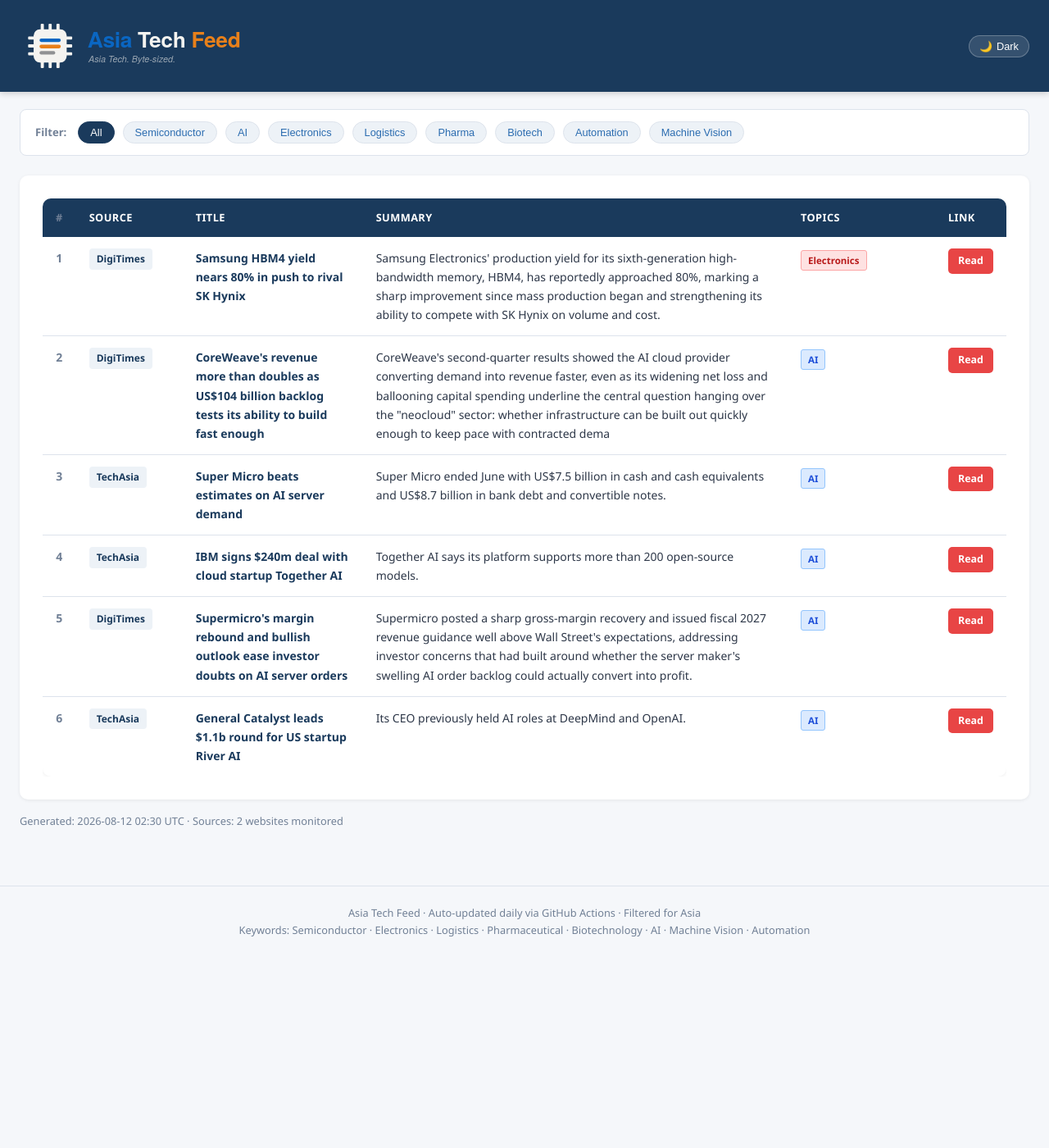
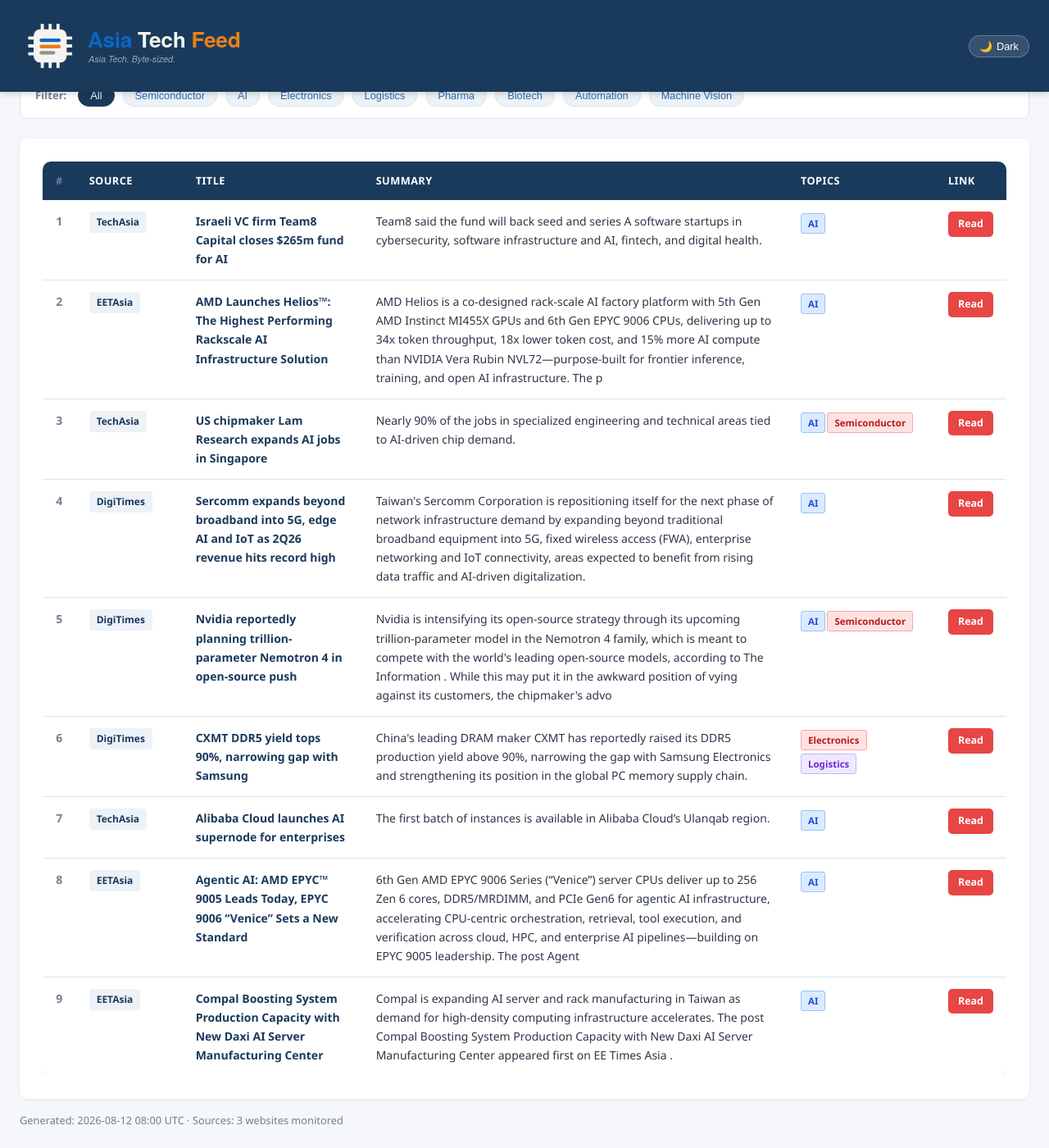
Before and after one commit to asiatechfeed/Asia-Tech-Feed, a Jekyll site: the page built from _posts/2026-08-12-asia-tech-news-digest.md, in a window 1280 px wide and 1400 px high, scrolled down 633 px. Shown: the whole window at 82% size. Built offline with Jekyll 4.4.1, drawn with Linux system fonts in a browser that asks for light colours; a script that is not in the unit is left out; before the commit the page ends 1800 px from its top, so only the background shows below that; some of the changed text lies outside the part shown.

Commit message:
📰 News digest 2026-08-12 (9 articles)

```diff
--- a/_posts/2026-08-12-asia-tech-news-digest.md
+++ b/_posts/2026-08-12-asia-tech-news-digest.md
@@ -1,16 +1,16 @@
 ---
 layout: post
 title: "Asia Tech News Digest - August 12, 2026"
-date: 2026-08-12 10:30:34 +0800
-articles_count: 6
-sources_count: 2
-sources: ["DigiTimes", "TechAsia"]
+date: 2026-08-12 16:00:52 +0800
+articles_count: 9
+sources_count: 3
+sources: ["DigiTimes", "EETAsia", "TechAsia"]
 csv_file: /assets/data/news-2026-08-12.tsv
-featured_title: "Samsung HBM4 yield nears 80% in push to rival SK Hynix"
-featured_url: "https://www.digitimes.com/news/a20260812VL204/samsung-hbm4-sk-hynix-production-dram.html"
-featured_source: "DigiTimes"
-featured_summary: "Samsung Electronics' production yield for its sixth-generation high-bandwidth memory, HBM4, has reportedly approached 80%, marking a sharp improvement since mass production began and strengthening its ability to compete with SK Hynix on volume and cost."
-featured_image: "https://img.digitimes.com/newsshow/20260812vl204_files/2_b.jpg"
+featured_title: "Israeli VC firm Team8 Capital closes $265m fund for AI"
+featured_url: "https://www.techinasia.com/palo-alto-eyes-400m-acquisition-of-israeli-startup-koi"
+featured_source: "TechAsia"
+featured_summary: "Team8 said the fund will back seed and series A software startups in cybersecurity, software infrastructure and AI, fintech, and digital health."
+featured_image: ""
 ---
 
 <table class="news-table">
@@ -27,51 +27,75 @@ featured_image: "https://img.digitimes.com/newsshow/20260812vl204_files/2_b.jpg"
 <tbody>
 <tr>
   <td class="col-num">1</td>
-  <td class="col-source"><span class="source-badge">DigiTimes</span></td>
-  <td class="col-title"><span class="article-title">Samsung HBM4 yield nears 80% in push to rival SK Hynix</span></td>
-  <td class="col-summary">Samsung Electronics' production yield for its sixth-generation high-bandwidth memory, HBM4, has reportedly approached 80%, marking a sharp improvement since mass production began and strengthening its ability to compete with SK Hynix on volume and cost.</td>
-  <td class="col-tags"><span class="tag semi">Electronics</span></td>
-  <td class="col-link"><a class="btn-link" href="https://www.digitimes.com/news/a20260812VL204/samsung-hbm4-sk-hynix-production-dram.html" target="_blank" rel="noopener">Read</a></td>
+  <td class="col-source"><span class="source-badge">TechAsia</span></td>
+  <td class="col-title"><span class="article-title">Israeli VC firm Team8 Capital closes $265m fund for AI</span></td>
+  <td class="col-summary">Team8 said the fund will back seed and series A software startups in cybersecurity, software infrastructure and AI, fintech, and digital health.</td>
+  <td class="col-tags"><span class="tag ai">AI</span></td>
+  <td class="col-link"><a class="btn-link" href="https://www.techinasia.com/palo-alto-eyes-400m-acquisition-of-israeli-startup-koi" target="_blank" rel="noopener">Read</a></td>
 </tr>
 <tr>
   <td class="col-num">2</td>
-  <td class="col-source"><span class="source-badge">DigiTimes</span></td>
-  <td class="col-title"><span class="article-title">CoreWeave's revenue more than doubles as US$104 billion backlog tests its ability to build fast enough</span></td>
-  <td class="col-summary">CoreWeave's second-quarter results showed the AI cloud provider converting demand into revenue faster, even as its widening net loss and ballooning capital spending underline the central question hanging over the "neocloud" sector: whether infrastructure can be built out quickly enough to keep pace with contracted dema</td>
+  <td class="col-source"><span class="source-badge">EETAsia</span></td>
+  <td class="col-title"><span class="article-title">AMD Launches Helios™: The Highest Performing Rackscale AI Infrastructure Solution</span></td>
+  <td class="col-summary">AMD Helios is a co-designed rack-scale AI factory platform with 5th Gen AMD Instinct MI455X GPUs and 6th Gen EPYC 9006 CPUs, delivering up to 34x token throughput, 18x lower token cost, and 15% more AI compute than NVIDIA Vera Rubin NVL72—purpose-built for frontier inference, training, and open AI infrastructure. The p</td>
   <td class="col-tags"><span class="tag ai">AI</span></td>
-  <td class="col-link"><a class="btn-link" href="https://www.digitimes.com/news/a20260812VL202/coreweave-capacity-infrastructure-revenue-demand.html" target="_blank" rel="noopener">Read</a></td>
+  <td class="col-link"><a class="btn-link" href="https://www.eetasia.com/embeddedblog-amd-launches-helios-the-highest-performing-rackscale-ai-infrastructure-solution/" target="_blank" rel="noopener">Read</a></td>
 </tr>
 <tr>
   <td class="col-num">3</td>
   <td class="col-source"><span class="source-badge">TechAsia</span></td>
-  <td class="col-title"><span class="article-title">Super Micro beats estimates on AI server demand</span></td>
-  <td class="col-summary">Super Micro ended June with US$7.5 billion in cash and cash equivalents and US$8.7 billion in bank debt and convertible notes.</td>
-  <td class="col-tags"><span class="tag ai">AI</span></td>
-  <td class="col-link"><a class="btn-link" href="https://www.techinasia.com/super-micro-internal-probe-alleged-chip-diversion" target="_blank" rel="noopener">Read</a></td>
+  <td class="col-title"><span class="article-title">US chipmaker Lam Research expands AI jobs in Singapore</span></td>
+  <td class="col-summary">Nearly 90% of the jobs in specialized engineering and technical areas tied to AI-driven chip demand.</td>
+  <td class="col-tags"><span class="tag ai">AI</span><span class="tag semi">Semiconductor</span></td>
+  <td class="col-link"><a class="btn-link" href="https://www.techinasia.com/sk-hynix-plans-12-9b-chip-plant-to-meet-ai-chip-demand" target="_blank" rel="noopener">Read</a></td>
 </tr>
 <tr>
   <td class="col-num">4</td>
-  <td class="col-source"><span class="source-badge">TechAsia</span></td>
-  <td class="col-title"><span class="article-title">IBM signs $240m deal with cloud startup Together AI</span></td>
-  <td class="col-summary">Together AI says its platform supports more than 200 open-source models.</td>
+  <td class="col-source"><span class="source-badge">DigiTimes</span></td>
+  <td class="col-title"><span class="article-title">Sercomm expands beyond broadband into 5G, edge AI and IoT as 2Q26 revenue hits record high</span></td>
+  <td class="col-summary">Taiwan's Sercomm Corporation is repositioning itself for the next phase of network infrastructure demand by expanding beyond traditional broadband equipment into 5G, fixed wireless access (FWA), enterprise networking and IoT connectivity, areas expected to benefit from rising data traffic and AI-driven digitalization.</td>
   <td class="col-tags"><span class="tag ai">AI</span></td>
-  <td class="col-link"><a class="btn-link" href="https://www.techinasia.com/ibm-metas-ai-alliance-launches-indonesia" target="_blank" rel="noopener">Read</a></td>
+  <td class="col-link"><a class="btn-link" href="https://www.digitimes.com/news/a20260812PD236/sercomm-5g-broadband-revenue-taiwan.html" target="_blank" rel="noopener">Read</a></td>
 </tr>
 <tr>
   <td class="col-num">5</td>
   <td class="col-source"><span class="source-badge">DigiTimes</span></td>
-  <td class="col-title"><span class="article-title">Supermicro's margin rebound and bullish outlook ease investor doubts on AI server orders</span></td>
-  <td class="col-summary">Supermicro posted a sharp gross-margin recovery and issued fiscal 2027 revenue guidance well above Wall Street's expectations, addressing investor concerns that had built around whether the server maker's swelling AI order backlog could actually convert into profit.</td>
-  <td class="col-tags"><span class="tag ai">AI</span></td>
-  <td class="col-link"><a class="btn-link" href="https://www.digitimes.com/news/a20260812VL200/supermicro-outlook-2027-revenue-recovery.html" target="_blank" rel="noopener">Read</a></td>
+  <td class="col-title"><span class="article-title">Nvidia reportedly planning trillion-parameter Nemotron 4 in open-source push</span></td>
+  <td class="col-summary">Nvidia is intensifying its open-source strategy through its upcoming trillion-parameter model in the Nemotron 4 family, which is meant to compete with the world's leading open-source models, according to The Information . While this may put it in the awkward position of vying against its customers, the chipmaker's advo</td>
+  <td class="col-tags"><span class="tag ai">AI</span><span class="tag semi">Semiconductor</span></td>
+  <td class="col-link"><a class="btn-link" href="https://www.digitimes.com/news/a20260812VL221/nvidia-openai-sales-competition.html" target="_blank" rel="noopener">Read</a></td>
 </tr>
 <tr>
   <td class="col-num">6</td>
+  <td class="col-source"><span class="source-badge">DigiTimes</span></td>
+  <td class="col-title"><span class="article-title">CXMT DDR5 yield tops 90%, narrowing gap with Samsung</span></td>
+  <td class="col-summary">China's leading DRAM maker CXMT has reportedly raised its DDR5 production yield above 90%, narrowing the gap with Samsung Electronics and strengthening its position in the global PC memory supply chain.</td>
+  <td class="col-tags"><span class="tag semi">Electronics</span><span class="tag logis">Logistics</span></td>
+  <td class="col-link"><a class="btn-link" href="https://www.digitimes.com/news/a20260812PD226/cxmt-samsung-ddr5-dram-pc.html" target="_blank" rel="noopener">Read</a></td>
+</tr>
+<tr>
+  <td class="col-num">7</td>
   <td class="col-source"><span class="source-badge">TechAsia</span></td>
-  <td class="col-title"><span class="article-title">General Catalyst leads $1.1b round for US startup River AI</span></td>
-  <td class="col-summary">Its CEO previously held AI roles at DeepMind and OpenAI.</td>
+  <td class="col-title"><span class="article-title">Alibaba Cloud launches AI supernode for enterprises</span></td>
+  <td class="col-summary">The first batch of instances is available in Alibaba Cloud’s Ulanqab region.</td>
   <td class="col-tags"><span class="tag ai">AI</span></td>
-  <td class="col-link"><a class="btn-link" href="https://www.techinasia.com/indian-ai-agent-startup-revrag-acquires-genai-infra-firm" target="_blank" rel="noopener">Read</a></td>
+  <td class="col-link"><a class="btn-link" href="https://www.techinasia.com/alibabas-cloud-revenue-jumps-40-ai-demand" target="_blank" rel="noopener">Read</a></td>
+</tr>
+<tr>
+  <td class="col-num">8</td>
+  <td class="col-source"><span class="source-badge">EETAsia</span></td>
+  <td class="col-title"><span class="article-title">Agentic AI: AMD EPYC™ 9005 Leads Today, EPYC 9006 “Venice” Sets a New Standard</span></td>
+  <td class="col-summary">6th Gen AMD EPYC 9006 Series (“Venice”) server CPUs deliver up to 256 Zen 6 cores, DDR5/MRDIMM, and PCIe Gen6 for agentic AI infrastructure, accelerating CPU-centric orchestration, retrieval, tool execution, and verification across cloud, HPC, and enterprise AI pipelines—building on EPYC 9005 leadership. The post Agent</td>
+  <td class="col-tags"><span class="tag ai">AI</span></td>
+  <td class="col-link"><a class="btn-link" href="https://www.eetasia.com/embeddedblog-agentic-ai-amd-epyc-9005-leads-today-epyc-9006-venice-sets-a-new-standard/" target="_blank" rel="noopener">Read</a></td>
+</tr>
+<tr>
+  <td class="col-num">9</td>
+  <td class="col-source"><span class="source-badge">EETAsia</span></td>
+  <td class="col-title"><span class="article-title">Compal Boosting System Production Capacity with New Daxi AI Server Manufacturing Center</span></td>
+  <td class="col-summary">Compal is expanding AI server and rack manufacturing in Taiwan as demand for high-density computing infrastructure accelerates. The post Compal Boosting System Production Capacity with New Daxi AI Server Manufacturing Center appeared first on EE Times Asia .</td>
+  <td class="col-tags"><span class="tag ai">AI</span></td>
+  <td class="col-link"><a class="btn-link" href="https://www.eetasia.com/compal-boosting-system-production-capacity-with-new-daxi-ai-server-manufacturing-center/" target="_blank" rel="noopener">Read</a></td>
 </tr>
 </tbody>
 </table>
```
Also changed, not shown: _data/seen_urls.json (+10 -1 lines), _digest_meta.json (+21 -20 lines), assets/data/news-2026-08-12.tsv (+9 -6 lines), assets/data/search-index.json.
